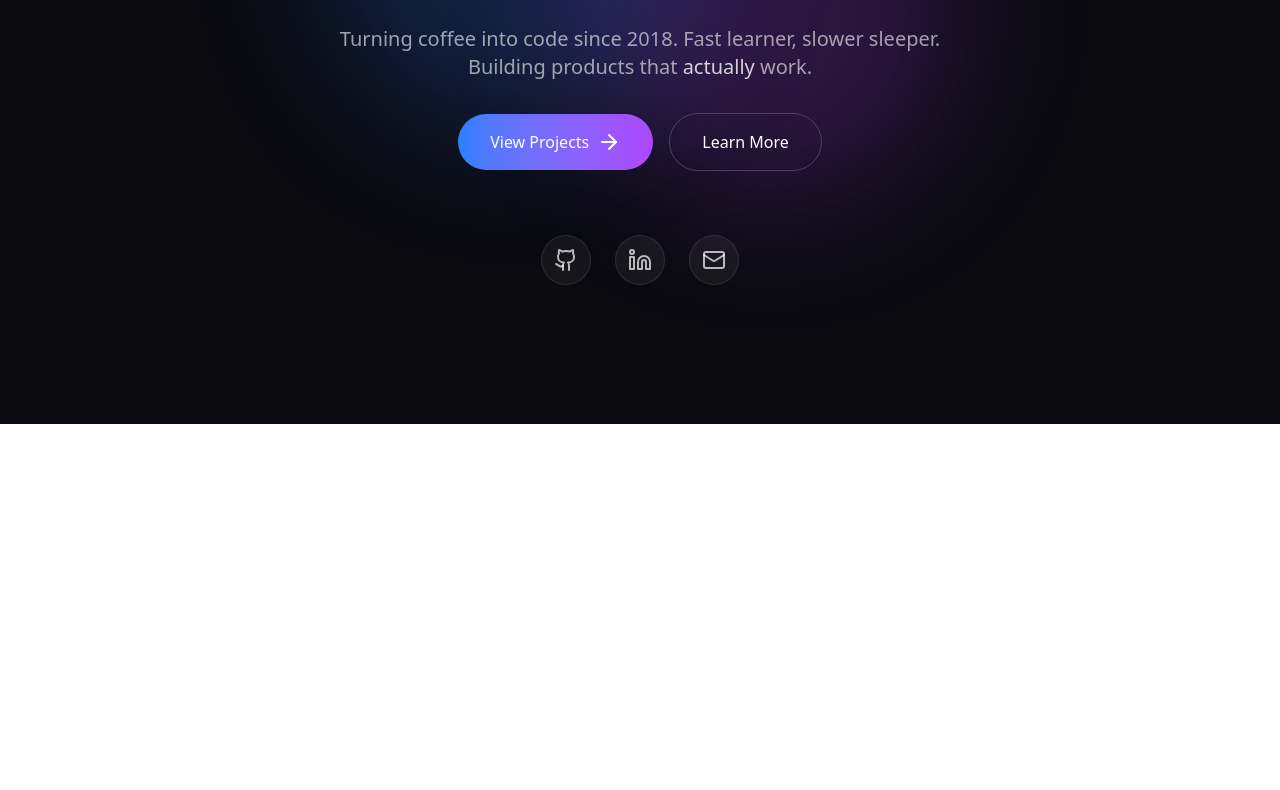
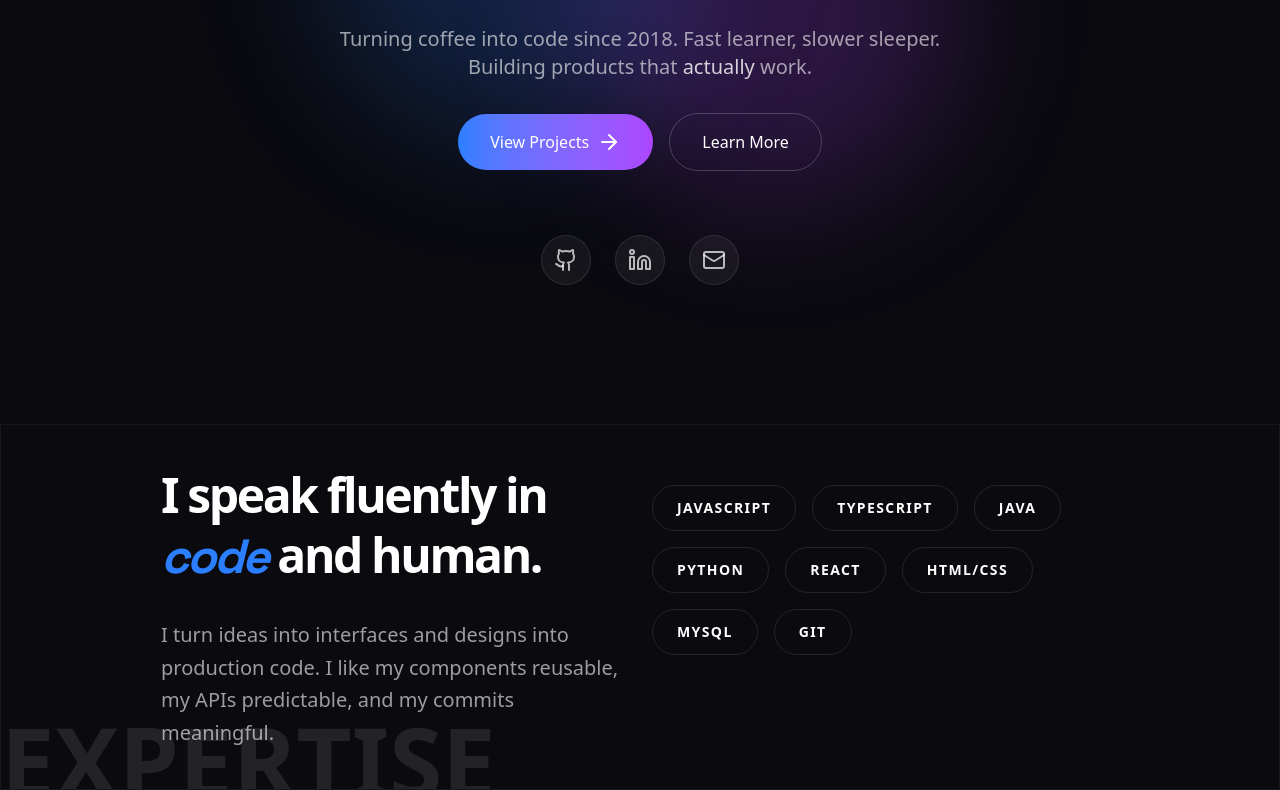
Before and after one commit to ChristinaSarogl/personal-website, a React (Vite) app: page / in a window 1280 px wide. Shown: the part 445-1235 px from the top of the page. Before the commit the page ends 869 px from the top, so only its background shows below. Built offline with nearby package versions, Linux system fonts and the light colour scheme.

Commit message:
Divider component

```diff
--- a/src/App.tsx
+++ b/src/App.tsx
@@ -1,6 +1,7 @@
 import './App.css'
 
 import CustomCursor from './components/CustomCursor/CustomCursor';
+import Divider from './components/Divider/Divider';
 import Header from './components/Header/Header';
 import Hero from './components/Hero/Hero';
 
@@ -14,6 +15,7 @@ export default function App() {
     <div className='content-container'>
       <Header />
       <Hero />
+      <Divider />
     </div>
       {/* <div>
         <a href="https://vite.dev" target="_blank">
--- /dev/null
+++ b/src/components/Divider/Divider.tsx
@@ -0,0 +1,32 @@
+import "./divider.css";
+
+export default function Divider() {
+  const skills = [
+    'JavaScript', 'TypeScript', 'Java', 'Python',
+    'React', 'HTML/CSS', 'MySQL', 'Git'
+  ]
+
+  return (
+  <section>
+    <div className="divider-container">
+      <h2 className="divider-title">EXPERTISE</h2>
+
+      <div className="divider-content">
+        <h3>I speak fluently in <span className="text-primary italic">code</span> and human.</h3>
+        <p>
+          I turn ideas into interfaces and designs into production code. I like my components reusable,
+          my APIs predictable, and my commits meaningful.
+        </p>
+      </div>
+
+      <div className="divider-content second">
+        {skills.map((tech) => (
+          <div key={tech} className="tech-skills">
+            {tech.toUpperCase()}
+          </div>
+        ))}
+      </div>
+    </div>
+  </section>
+  );
+}
--- /dev/null
+++ b/src/components/Divider/divider.css
@@ -0,0 +1,38 @@
+@import "tailwindcss";
+@import "../../theme.css";
+
+.divider-container {
+  @apply py-10 px-6 md:px-12 lg:px-40 relative overflow-hidden
+    flex flex-col md:flex-row items-baseline gap-6
+    border border-white/5;
+
+  .divider-title {
+    @apply absolute -bottom-3 md:-bottom-5 left-0
+      pointer-events-none select-none
+      text-6xl md:text-8xl font-black text-white/10 ;
+  }
+
+  .divider-content{
+    @apply md:w-1/2;
+
+    &.second {
+      @apply flex flex-wrap gap-4;
+
+      .tech-skills {
+        @apply px-6 py-3 rounded-full
+          border border-white/10
+          text-sm font-bold tracking-widest;
+      }
+    }
+
+    h3 {
+      @apply text-3xl md:text-4xl lg:text-5xl font-bold
+        mb-6 lg:mb-8
+        leading-tight tracking-tighter;
+    }
+
+    p {
+      @apply text-off-white text-lg lg:text-xl max-w-2xl leading-relaxed;
+    }
+  }
+}
```
